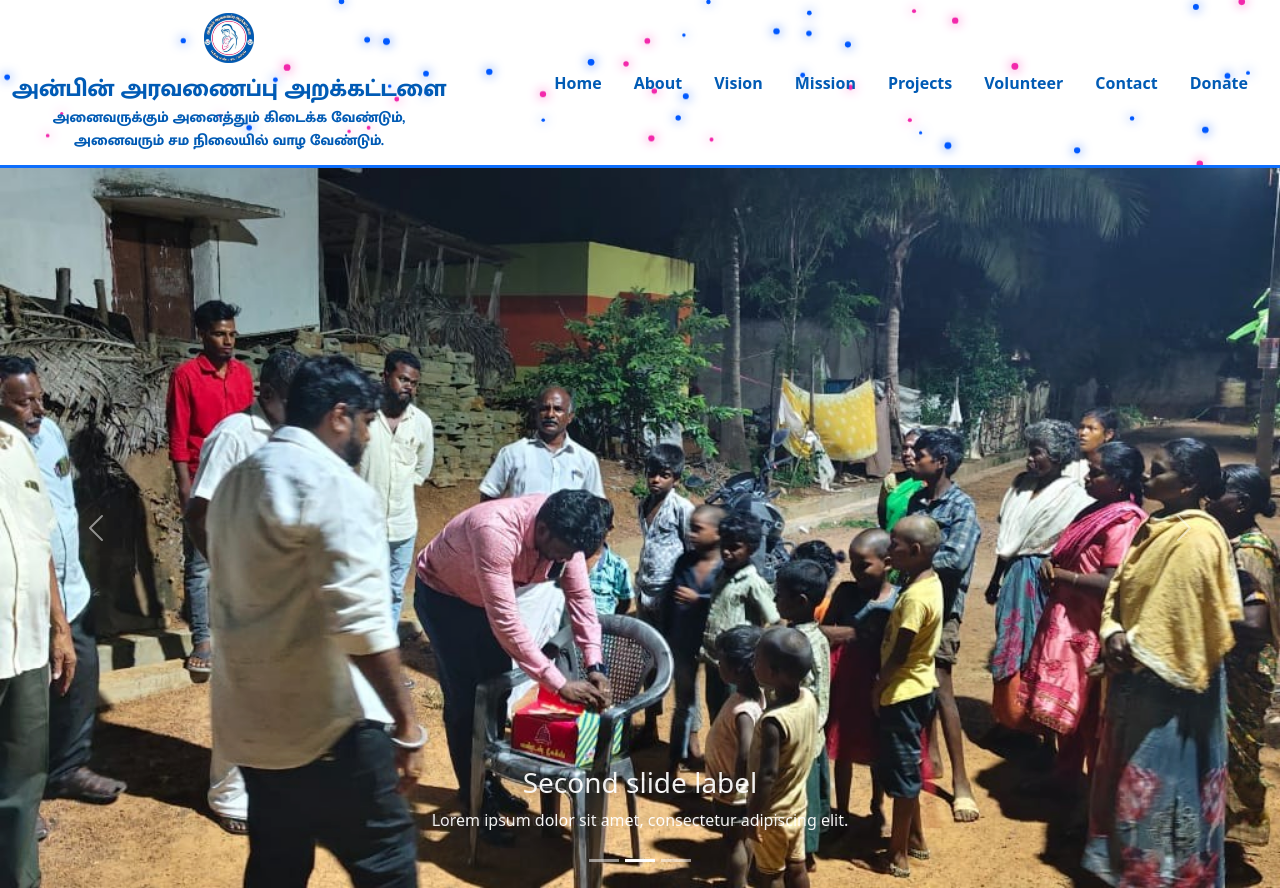
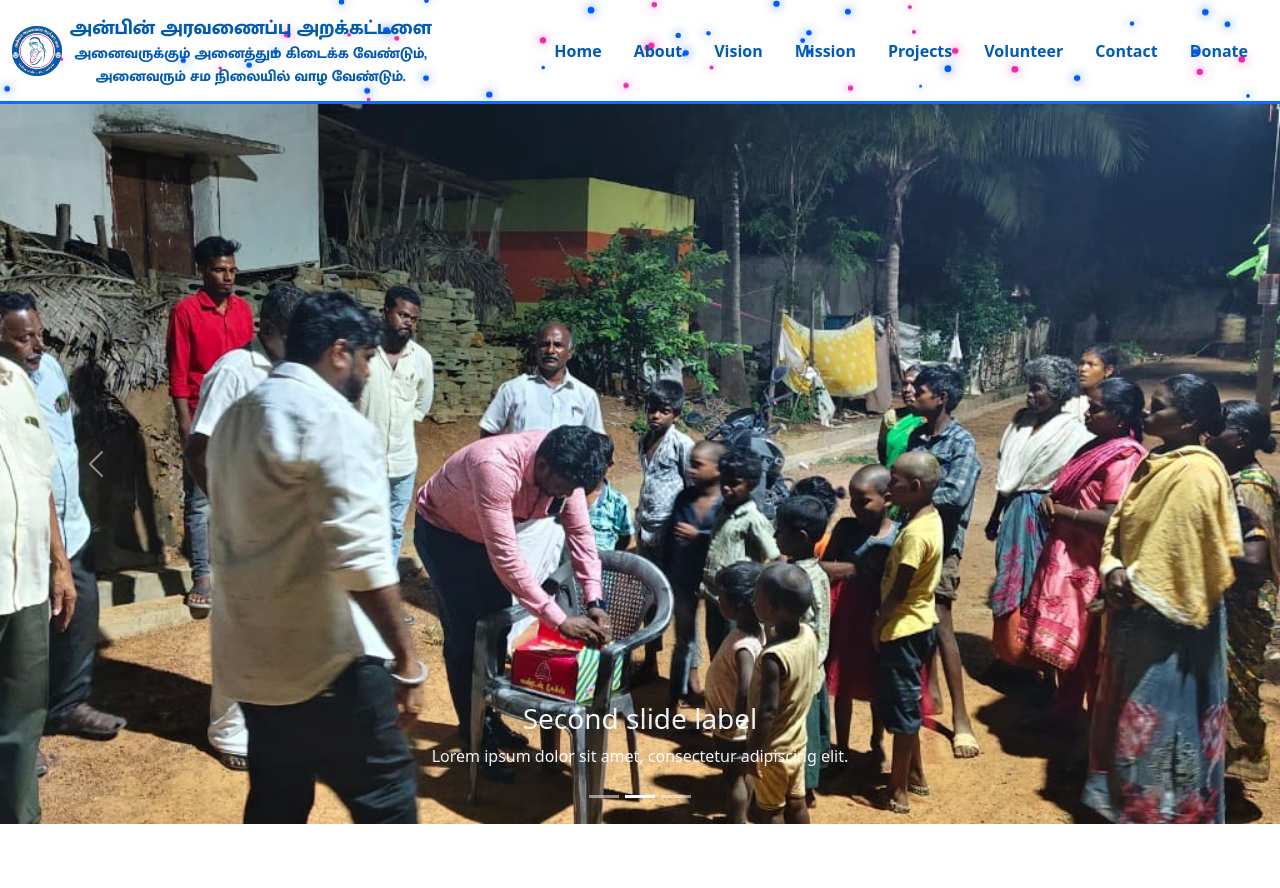
Before and after one commit to Charles050900/Anbin-Aravanaippu-Arakkattalai, a React (Vite) app: page / in a window 1280 px wide. After the commit the page ends 824 px from the top, so only its background shows below. Built offline with nearby package versions, Linux system fonts and the light colour scheme.

Commit message:
Auto update

```diff
--- a/src/components/NavBar.jsx
+++ b/src/components/NavBar.jsx
@@ -11,10 +11,10 @@ const NavBar = () => {
             <Vortex particleCount={50} colors={["#f228abff", "#0059ffff"]} speedFactor={0.02} />
             <div className="container-fluid">
                 {/* Use a flex container to align the image and text */}
-                <div className="navbar-brand d-flex flex-column align-items-center gap-2">
+                <div className="navbar-brand d-flex flex-column flex-md-row align-items-center gap-2">
                     <img src={logo} alt="Logo" height={50} />
                     <div className="d-flex flex-column">
-                        <p className="mb-0 fs-4 flex-grow-1 trust-name">அன்பின் அரவணைப்பு அறக்கட்டளை</p>
+                        <p className="mb-0 fs-5 flex-grow-1 trust-name ">அன்பின் அரவணைப்பு அறக்கட்டளை</p>
                         <p className="mb-0 flex-grow-1 trust-name text-center trust-vision">
                             அனைவருக்கும் அனைத்தும் கிடைக்க வேண்டும், <br />
                             அனைவரும் சம நிலையில் வாழ வேண்டும்.
```
